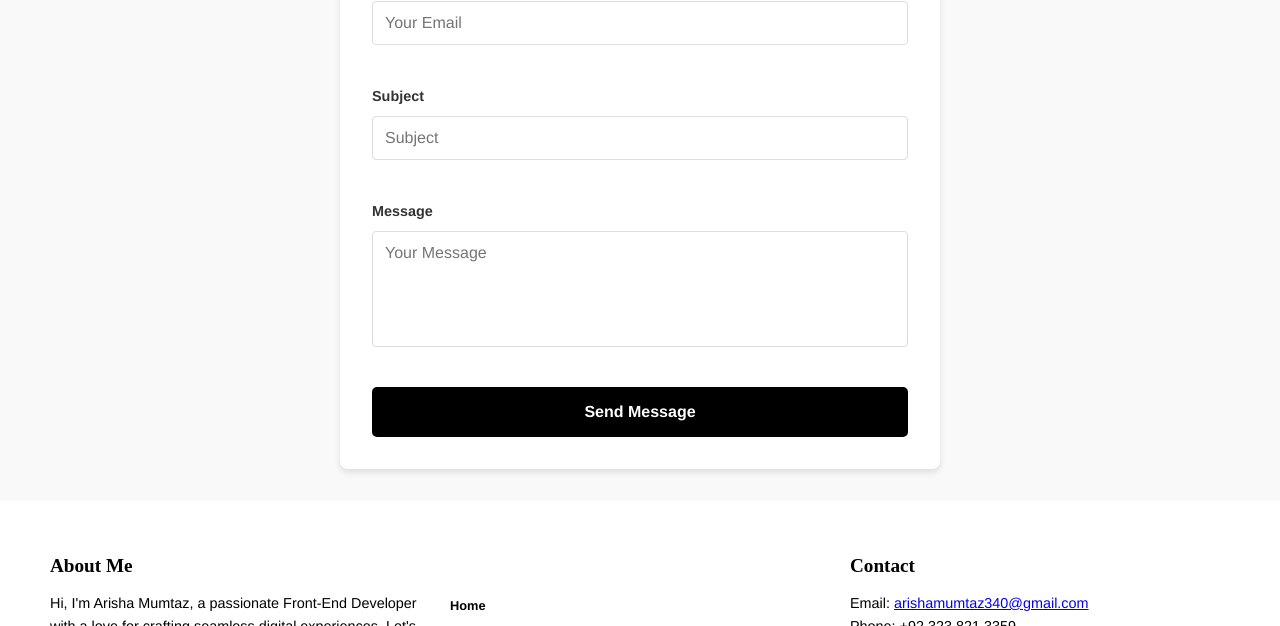
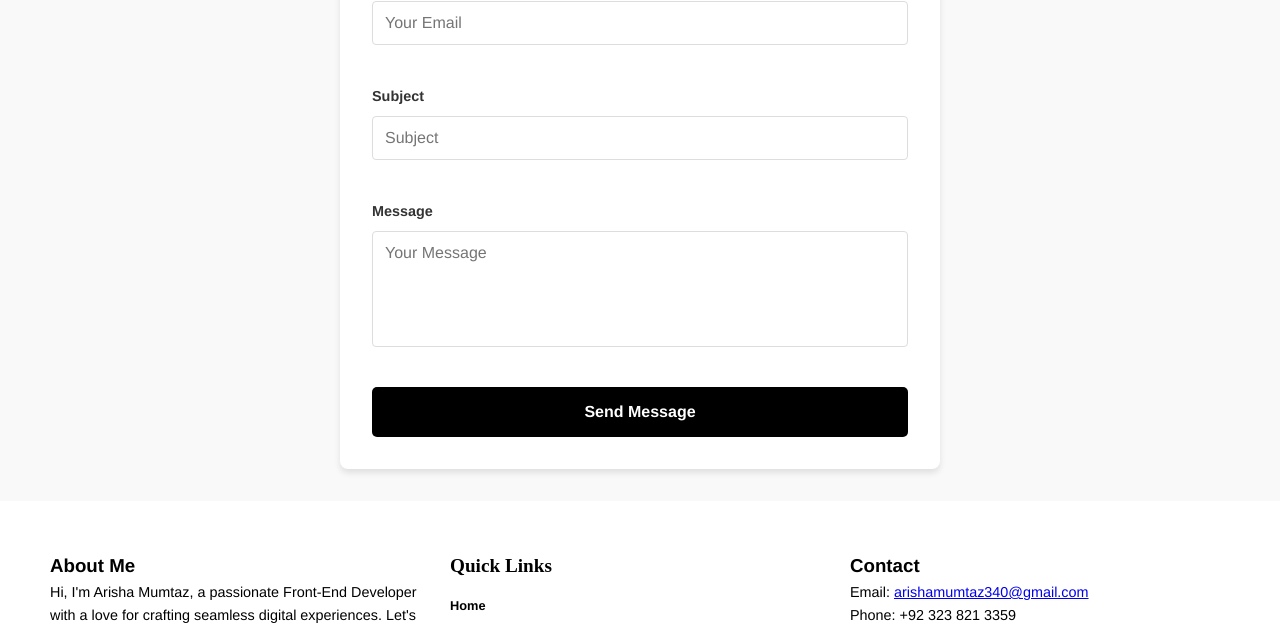
Before and after one commit to Arisha004/PORTFOLIO_WEBSITE_ARISHA, a plain HTML site: page index.html in a window 1280 px wide. Shown: the part 3338-3964 px from the top of the page. Drawn offline with Linux system fonts and the light colour scheme.

Commit message:
Updated portfolio with new design and features

```diff
--- a/index.html
+++ b/index.html
@@ -112,7 +112,7 @@
       </div>
 
       <div class="footer-links">
-        <h3>Quick Links</h3>
+        <h3 class="heading">Quick Links</h3>
         <ul>
           <li><a href="#home">Home</a></li>
           <li><a href="#projects">Projects</a></li>
--- a/style.css
+++ b/style.css
@@ -483,9 +483,9 @@ footer {
     min-width: 250px;
   }
 
-  .footer-about h3,
-  .footer-links h3,
-  .footer-contact h3 {
+  .footer-about .heading,
+  .footer-links .heading,
+  .footer-contact .heading {
     font-size: 1.2rem;
     margin-bottom: 10px;
     color: black;
@@ -600,6 +600,7 @@ footer {
 
 
    }
+
    /* Custom alert styling */
 .custom-alert {
   display: none;  /* Hidden by default */
@@ -690,7 +691,9 @@ body.dark-mode .btn {
   background-color: black;
   color: white;
 }
-
+body.dark-mode .heading{
+  color: white;
+}
 body.dark-mode .footer-wrapper {
   border-top: 1px solid #555;
 }
@@ -702,7 +705,7 @@ body.dark-mode .footer-social a {
   color: white;
 }
 
-body.dark-mode .footer-links a,.footer-links h3 {
+body.dark-mode .footer-links a{
   color: white;
 }
 body.dark-mode #heading{
```
